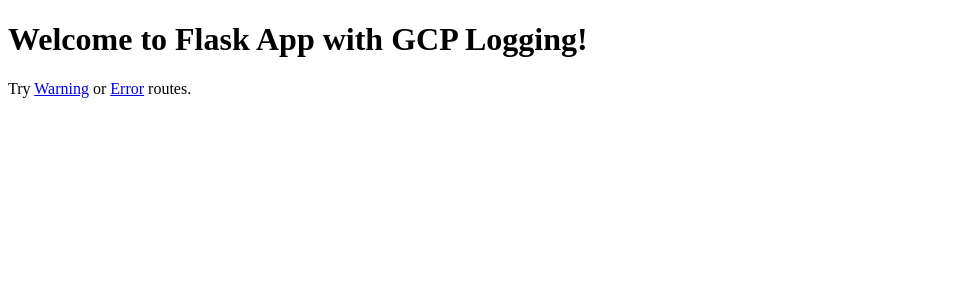
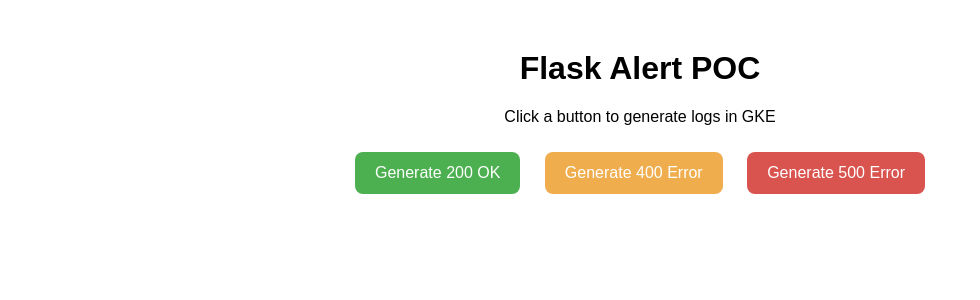
Before and after one commit to Aadinath16/gke-deploy, a Flask app: template app/templates/index.html in a window 1280 px wide. Shown: the top 300 px of the page, without its empty margins (0-980 px from the left). Run offline with Flask 3, Linux system fonts and the light colour scheme; the template is opened without the code that fills it, so the values that code supplies are empty.

Commit message:
added code

```diff
--- a/app/templates/index.html
+++ b/app/templates/index.html
@@ -1,10 +1,38 @@
 <!DOCTYPE html>
-<html>
+<html lang="en">
 <head>
-    <title>Flask GCP Logging</title>
+    <meta charset="UTF-8">
+    <title>Flask Alert POC</title>
+    <style>
+        body { font-family: Arial, sans-serif; text-align: center; margin-top: 50px; }
+        button { padding: 12px 20px; margin: 10px; border: none; border-radius: 8px; cursor: pointer; font-size: 16px; }
+        .ok { background-color: #4CAF50; color: white; }
+        .client-error { background-color: #f0ad4e; color: white; }
+        .server-error { background-color: #d9534f; color: white; }
+        #response { margin-top: 20px; font-weight: bold; }
+    </style>
 </head>
 <body>
-    <h1>Welcome to Flask App with GCP Logging!</h1>
-    <p>Try <a href="/warning">Warning</a> or <a href="/error">Error</a> routes.</p>
+    <h1>Flask Alert POC</h1>
+    <p>Click a button to generate logs in GKE</p>
+
+    <button class="ok" onclick="callApi('/ok')">Generate 200 OK</button>
+    <button class="client-error" onclick="callApi('/client-error')">Generate 400 Error</button>
+    <button class="server-error" onclick="callApi('/server-error')">Generate 500 Error</button>
+
+    <div id="response"></div>
+
+    <script>
+        async function callApi(endpoint) {
+            try {
+                const response = await fetch(endpoint);
+                const data = await response.json();
+                document.getElementById("response").innerText =
+                    `Response ${response.status}: ${JSON.stringify(data)}`;
+            } catch (error) {
+                document.getElementById("response").innerText = "Error calling API";
+            }
+        }
+    </script>
 </body>
 </html>
```
Also changed, not shown: app/main.py (+6 -2 lines).
